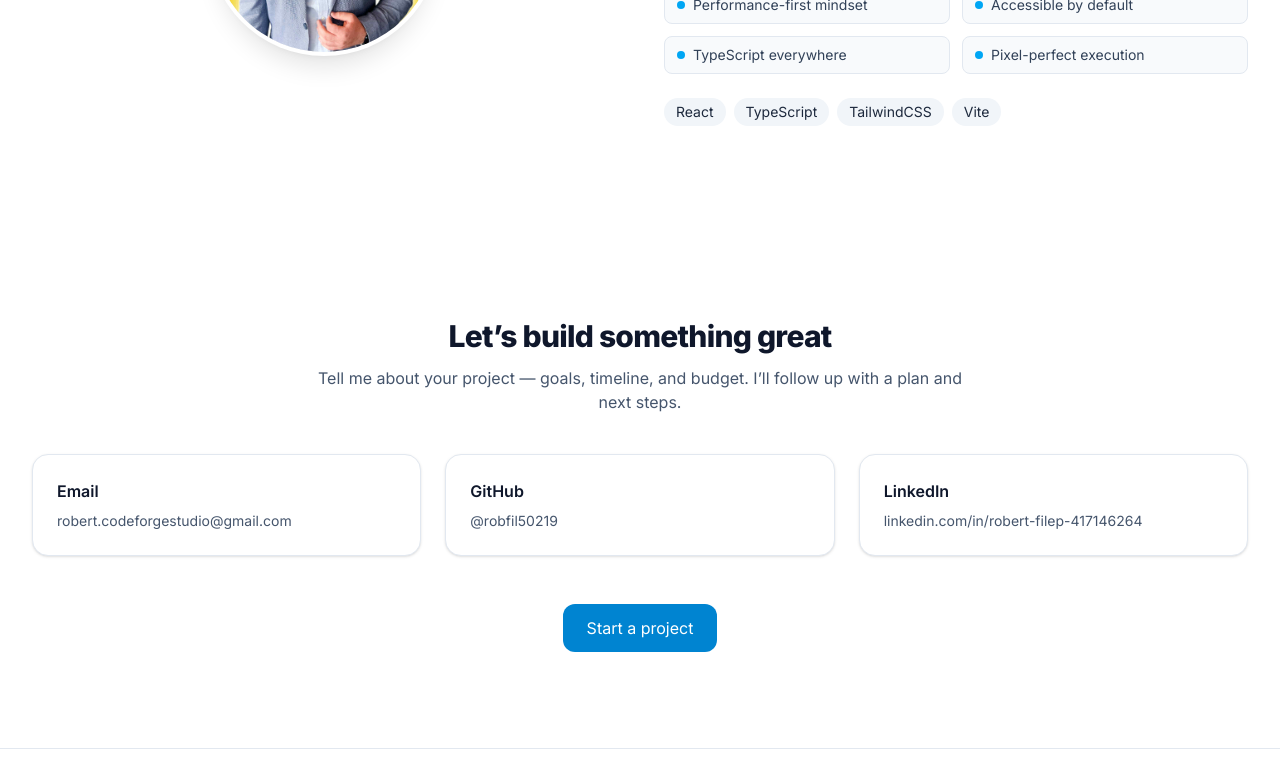
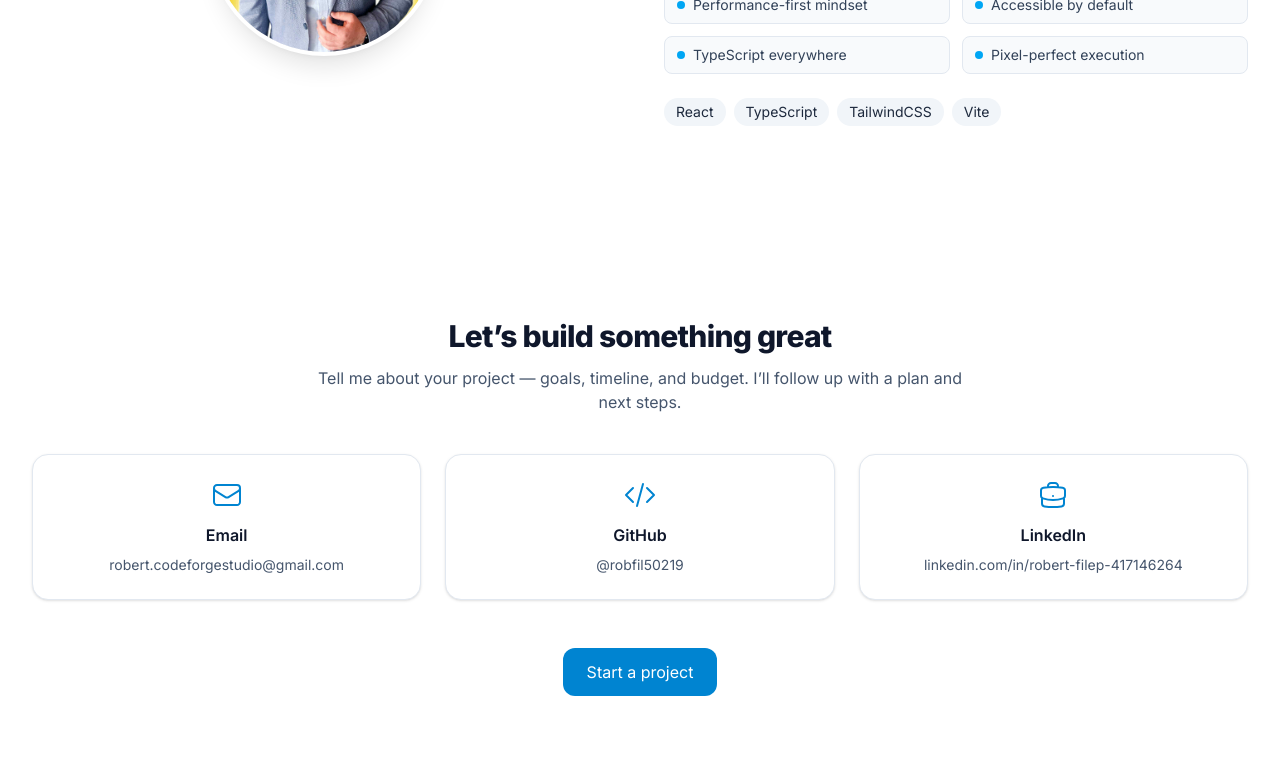
Before and after one commit to robfil50219/codeforge-site, a React (Vite) app: page / in a window 1280 px wide. Shown: the part 2567-3350 px from the top of the page. Built offline with nearby package versions, Linux system fonts and the light colour scheme.

Commit message:
contact and work sections face lift with heronics icons

```diff
--- a/package.json
+++ b/package.json
@@ -10,7 +10,10 @@
     "preview": "vite preview"
   },
   "dependencies": {
+    "@heroicons/react": "^2.2.0",
+    "@primer/octicons-react": "^19.15.5",
     "@tailwindcss/vite": "^4.1.11",
+    "lucide-react": "^0.539.0",
     "react": "^19.1.1",
     "react-dom": "^19.1.1",
     "tailwindcss": "^4.1.11"
--- a/src/components/Contact.tsx
+++ b/src/components/Contact.tsx
@@ -1,3 +1,9 @@
+import {
+  EnvelopeIcon,
+  CodeBracketIcon,
+  BriefcaseIcon,
+} from "@heroicons/react/24/outline";
+
 export default function Contact() {
   return (
     <section id="contact" className="scroll-mt-24 bg-white">
@@ -8,7 +14,8 @@ export default function Contact() {
             Let’s build something great
           </h2>
           <p className="mt-3 text-slate-600">
-            Tell me about your project — goals, timeline, and budget. I’ll follow up with a plan and next steps.
+            Tell me about your project — goals, timeline, and budget. I’ll
+            follow up with a plan and next steps.
           </p>
         </div>
 
@@ -16,19 +23,27 @@ export default function Contact() {
         <div className="mt-10 grid gap-6 sm:grid-cols-2 lg:grid-cols-3">
           <a
             href="mailto:robert.codeforgestudio@gmail.com"
-            className="rounded-2xl border border-slate-200 bg-white p-6 shadow-sm transition hover:shadow-md"
+            className="rounded-2xl border border-slate-200 bg-white p-6 shadow-sm transition hover:shadow-md flex flex-col items-center text-center"
           >
-            <h3 className="text-base font-semibold text-slate-900">Email</h3>
-            <p className="mt-2 text-sm text-slate-600">robert.codeforgestudio@gmail.com</p>
+            <EnvelopeIcon className="h-8 w-8 text-sky-600" />
+            <h3 className="mt-3 text-base font-semibold text-slate-900">
+              Email
+            </h3>
+            <p className="mt-2 text-sm text-slate-600">
+              robert.codeforgestudio@gmail.com
+            </p>
           </a>
 
           <a
             href="https://github.com/robfil50219"
             target="_blank"
             rel="noreferrer"
-            className="rounded-2xl border border-slate-200 bg-white p-6 shadow-sm transition hover:shadow-md"
+            className="rounded-2xl border border-slate-200 bg-white p-6 shadow-sm transition hover:shadow-md flex flex-col items-center text-center"
           >
-            <h3 className="text-base font-semibold text-slate-900">GitHub</h3>
+            <CodeBracketIcon className="h-8 w-8 text-sky-600" />
+            <h3 className="mt-3 text-base font-semibold text-slate-900">
+              GitHub
+            </h3>
             <p className="mt-2 text-sm text-slate-600">@robfil50219</p>
           </a>
 
@@ -36,10 +51,15 @@ export default function Contact() {
             href="https://www.linkedin.com/in/robert-filep-417146264"
             target="_blank"
             rel="noreferrer"
-            className="rounded-2xl border border-slate-200 bg-white p-6 shadow-sm transition hover:shadow-md"
+            className="rounded-2xl border border-slate-200 bg-white p-6 shadow-sm transition hover:shadow-md flex flex-col items-center text-center"
           >
-            <h3 className="text-base font-semibold text-slate-900">LinkedIn</h3>
-            <p className="mt-2 text-sm text-slate-600">linkedin.com/in/robert-filep-417146264</p>
+            <BriefcaseIcon className="h-8 w-8 text-sky-600" />
+            <h3 className="mt-3 text-base font-semibold text-slate-900">
+              LinkedIn
+            </h3>
+            <p className="mt-2 text-sm text-slate-600">
+              linkedin.com/in/robert-filep-417146264
+            </p>
           </a>
         </div>
 
--- a/src/components/Work.tsx
+++ b/src/components/Work.tsx
@@ -1,9 +1,17 @@
+import {
+  CodeBracketIcon,
+  ChartBarIcon,
+  ShoppingCartIcon,
+  DocumentTextIcon,
+} from "@heroicons/react/24/outline";
+
 type Project = {
   title: string;
   blurb: string;
   tags: string[];
   image: string;
   href?: string;
+  icon: React.ElementType;
 };
 
 const projects: Project[] = [
@@ -14,6 +22,7 @@ const projects: Project[] = [
     image:
       "https://images.unsplash.com/photo-1551281044-8a5a39c9b638?q=80&w=1600&auto=format&fit=crop",
     href: "#",
+    icon: ChartBarIcon,
   },
   {
     title: "Landing Kit",
@@ -22,6 +31,7 @@ const projects: Project[] = [
     image:
       "https://images.unsplash.com/photo-1498050108023-c5249f4df085?q=80&w=1600&auto=format&fit=crop",
     href: "#",
+    icon: CodeBracketIcon,
   },
   {
     title: "Storefront UI",
@@ -30,6 +40,7 @@ const projects: Project[] = [
     image:
       "https://images.unsplash.com/photo-1545239351-1141bd82e8a6?q=80&w=1600&auto=format&fit=crop",
     href: "#",
+    icon: ShoppingCartIcon,
   },
   {
     title: "Docs Engine",
@@ -38,6 +49,7 @@ const projects: Project[] = [
     image:
       "https://images.unsplash.com/photo-1555066931-4365d14bab8c?q=80&w=1600&auto=format&fit=crop",
     href: "#",
+    icon: DocumentTextIcon,
   },
 ];
 
@@ -45,6 +57,7 @@ export default function Work() {
   return (
     <section id="work" className="scroll-mt-24 bg-white">
       <div className="mx-auto max-w-7xl px-4 sm:px-6 lg:px-8 py-16 sm:py-24">
+        {/* Heading */}
         <div className="mx-auto max-w-2xl text-center">
           <h2 className="text-3xl font-bold tracking-tight text-slate-900">
             Selected Work
@@ -54,6 +67,7 @@ export default function Work() {
           </p>
         </div>
 
+        {/* Project cards */}
         <div className="mt-10 grid gap-6 sm:grid-cols-2 lg:grid-cols-3">
           {projects.map((p) => (
             <article
@@ -72,9 +86,14 @@ export default function Work() {
               </div>
 
               <div className="p-5">
+                {/* Icon + title */}
+                <div className="flex items-center gap-2">
+                  <p.icon className="h-5 w-5 text-sky-600" />
                   <h3 className="text-base font-semibold text-slate-900">
                     {p.title}
                   </h3>
+                </div>
+
                 <p className="mt-1 text-sm text-slate-600">{p.blurb}</p>
 
                 <div className="mt-4 flex flex-wrap gap-2">
@@ -88,14 +107,16 @@ export default function Work() {
                   ))}
                 </div>
 
+                {p.href && (
                   <div className="mt-5">
                     <a
-                    href={p.href || "#"}
+                      href={p.href}
                       className="inline-flex items-center rounded-lg border border-slate-300 px-3.5 py-2 text-sm font-medium text-slate-700 hover:bg-slate-100 transition"
                     >
                       View project
                     </a>
                   </div>
+                )}
               </div>
             </article>
           ))}
```
Also changed, not shown: 1 other file (tests, documents, lock files or other folders). Lines whose indentation alone changed are shown as unchanged.
